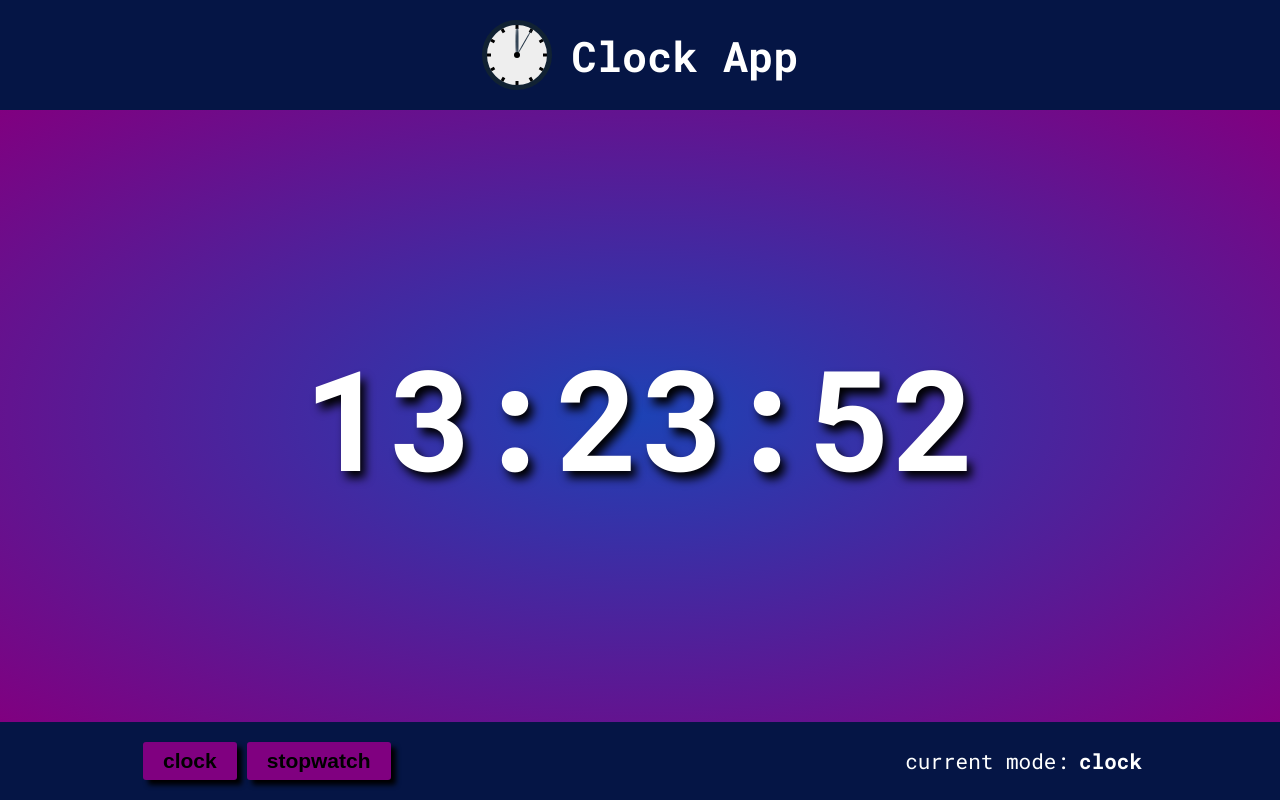
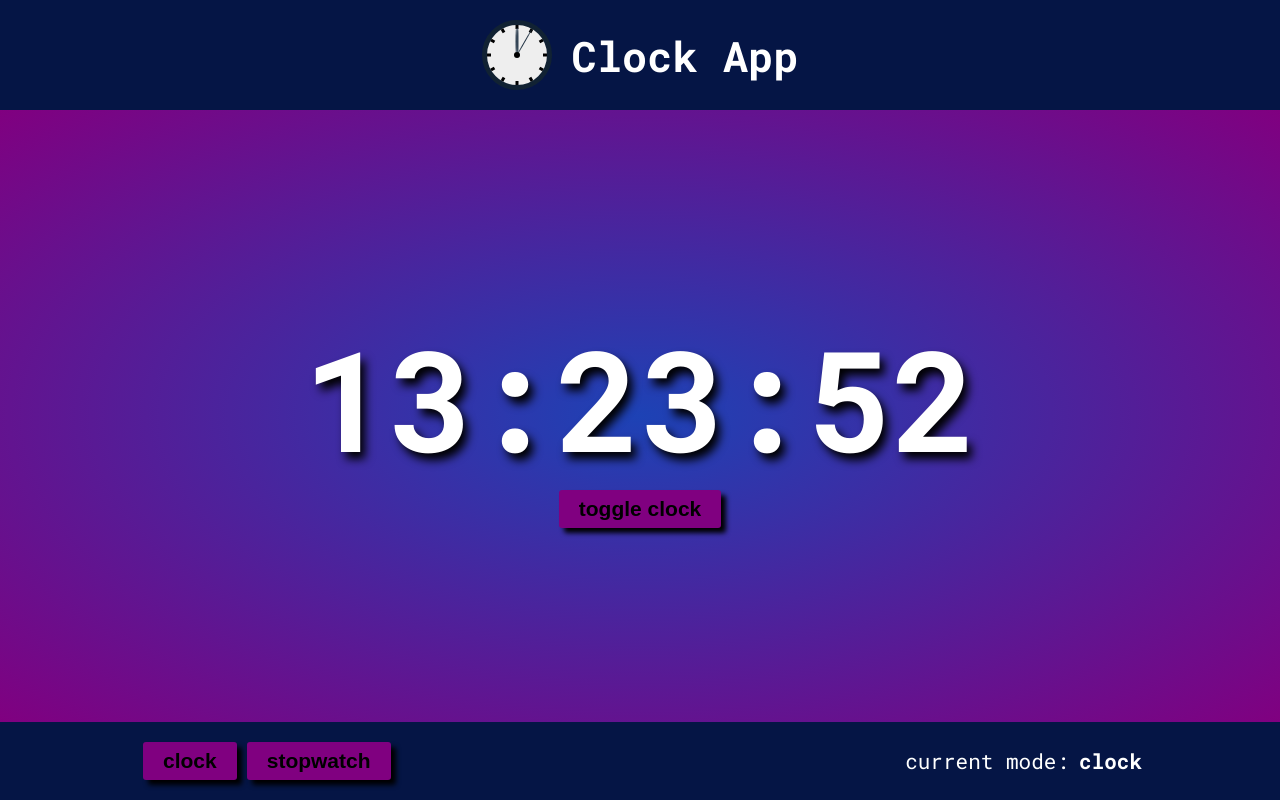
Before and after one commit to krylak123/react-clock-app, a React app: page / in a window 1280 px wide. Built offline with nearby package versions, Linux system fonts and the light colour scheme.

Commit message:
moved DigitalClock to separate file

```diff
--- a/src/components/Clock.js
+++ /dev/null
@@ -1,58 +0,0 @@
-import React, { useEffect, useState } from 'react';
-import styled from 'styled-components';
-
-const Clock = () => {
-  const [hours, setHours] = useState(0);
-  const [minutes, setMinutes] = useState(0);
-  const [seconds, setSeconds] = useState(0);
-
-  let intervalIndex;
-
-  const getData = () => {
-    const time = new Date();
-
-    setHours(time.getHours());
-    setMinutes(time.getMinutes());
-    setSeconds(time.getSeconds());
-  };
-
-  useEffect(() => {
-    intervalIndex = setInterval(getData, 100);
-
-    return () => {
-      clearInterval(intervalIndex);
-    };
-  }, []);
-
-  return (
-    <Time>
-      {hours < 10 ? `0${hours}` : hours}:
-      {minutes < 10 ? `0${minutes}` : minutes}:
-      {seconds < 10 ? `0${seconds}` : seconds}
-    </Time>
-  );
-};
-
-const Time = styled.h1`
-  font-size: 3rem;
-  color: #fff;
-  text-shadow: 5px 7px 10px #000;
-
-  @media screen and (min-width: 360px) {
-    font-size: 4rem;
-  }
-
-  @media screen and (min-width: 760px) and (orientation: portrait) {
-    font-size: 6rem;
-  }
-
-  @media screen and (min-width: 800px) {
-    font-size: 5rem;
-  }
-
-  @media screen and (min-width: 1024px) {
-    font-size: 10rem;
-  }
-`;
-
-export default Clock;
--- /dev/null
+++ b/src/components/Clock/AnalogClock.js
@@ -0,0 +1,9 @@
+import React from 'react';
+
+const AnalogClock = () => (
+  <div>
+    <p>analog</p>
+  </div>
+);
+
+export default AnalogClock;
--- /dev/null
+++ b/src/components/Clock/Clock.js
@@ -0,0 +1,85 @@
+import React, { useEffect, useState } from 'react';
+import styled from 'styled-components';
+
+import DigitalClock from './DigitalClock';
+import AnalogClock from './AnalogClock';
+
+const Clock = () => {
+  const [isAnalog, setIsAnalog] = useState(false);
+  const [hours, setHours] = useState(0);
+  const [minutes, setMinutes] = useState(0);
+  const [seconds, setSeconds] = useState(0);
+
+  let intervalIndex;
+
+  const handleOnClick = () => {
+    setIsAnalog((prevValue) => !prevValue);
+  };
+
+  const getData = () => {
+    const time = new Date();
+
+    setHours(time.getHours());
+    setMinutes(time.getMinutes());
+    setSeconds(time.getSeconds());
+  };
+
+  useEffect(() => {
+    intervalIndex = setInterval(getData, 100);
+
+    return () => {
+      clearInterval(intervalIndex);
+    };
+  }, []);
+
+  return (
+    <ClockWrapper>
+      {isAnalog ? (
+        <AnalogClock hours={hours} minutes={minutes} seconds={seconds} />
+      ) : (
+        <DigitalClock hours={hours} minutes={minutes} seconds={seconds} />
+      )}
+      <Btn type="button" onClick={handleOnClick}>
+        toggle clock
+      </Btn>
+    </ClockWrapper>
+  );
+};
+
+const ClockWrapper = styled.div`
+  display: flex;
+  flex-direction: column;
+  align-items: center;
+`;
+
+const Btn = styled.button`
+  margin-bottom: 10px;
+  padding: 5px 10px;
+  font-size: 1.3rem;
+  font-weight: bold;
+  outline: none;
+  border-style: none;
+  border-radius: 3px;
+  background-color: #800080;
+  box-shadow: 5px 5px 5px 0 #000;
+  cursor: pointer;
+  transition: 0.2s;
+
+  :hover {
+    color: #fff;
+    background-color: #500050;
+    box-shadow: 0 0 5px 0 #000;
+  }
+
+  @media screen and (orientation: landscape) {
+    margin: 0 5px;
+    width: auto;
+  }
+
+  @media screen and (min-width: 1024px) {
+    padding: 7px 20px;
+    font-size: 1.5rem;
+  }
+`;
+
+export default Clock;
--- /dev/null
+++ b/src/components/Clock/DigitalClock.js
@@ -0,0 +1,40 @@
+import React from 'react';
+import PropTypes from 'prop-types';
+import styled from 'styled-components';
+
+const DigitalClock = ({ hours, minutes, seconds }) => (
+  <Time>
+    {hours < 10 ? `0${hours}` : hours}:{minutes < 10 ? `0${minutes}` : minutes}:
+    {seconds < 10 ? `0${seconds}` : seconds}
+  </Time>
+);
+
+DigitalClock.propTypes = {
+  hours: PropTypes.number.isRequired,
+  minutes: PropTypes.number.isRequired,
+  seconds: PropTypes.number.isRequired,
+};
+
+const Time = styled.h1`
+  font-size: 3rem;
+  color: #fff;
+  text-shadow: 5px 7px 10px #000;
+
+  @media screen and (min-width: 360px) {
+    font-size: 4rem;
+  }
+
+  @media screen and (min-width: 760px) and (orientation: portrait) {
+    font-size: 6rem;
+  }
+
+  @media screen and (min-width: 800px) {
+    font-size: 5rem;
+  }
+
+  @media screen and (min-width: 1024px) {
+    font-size: 10rem;
+  }
+`;
+
+export default DigitalClock;
--- a/src/components/Content.js
+++ b/src/components/Content.js
@@ -2,7 +2,7 @@ import React from 'react';
 import PropTypes from 'prop-types';
 import styled from 'styled-components';
 
-import Clock from './Clock';
+import Clock from './Clock/Clock';
 import Stopwatch from './Stopwatch';
 
 const Content = ({ mode }) => {
```
